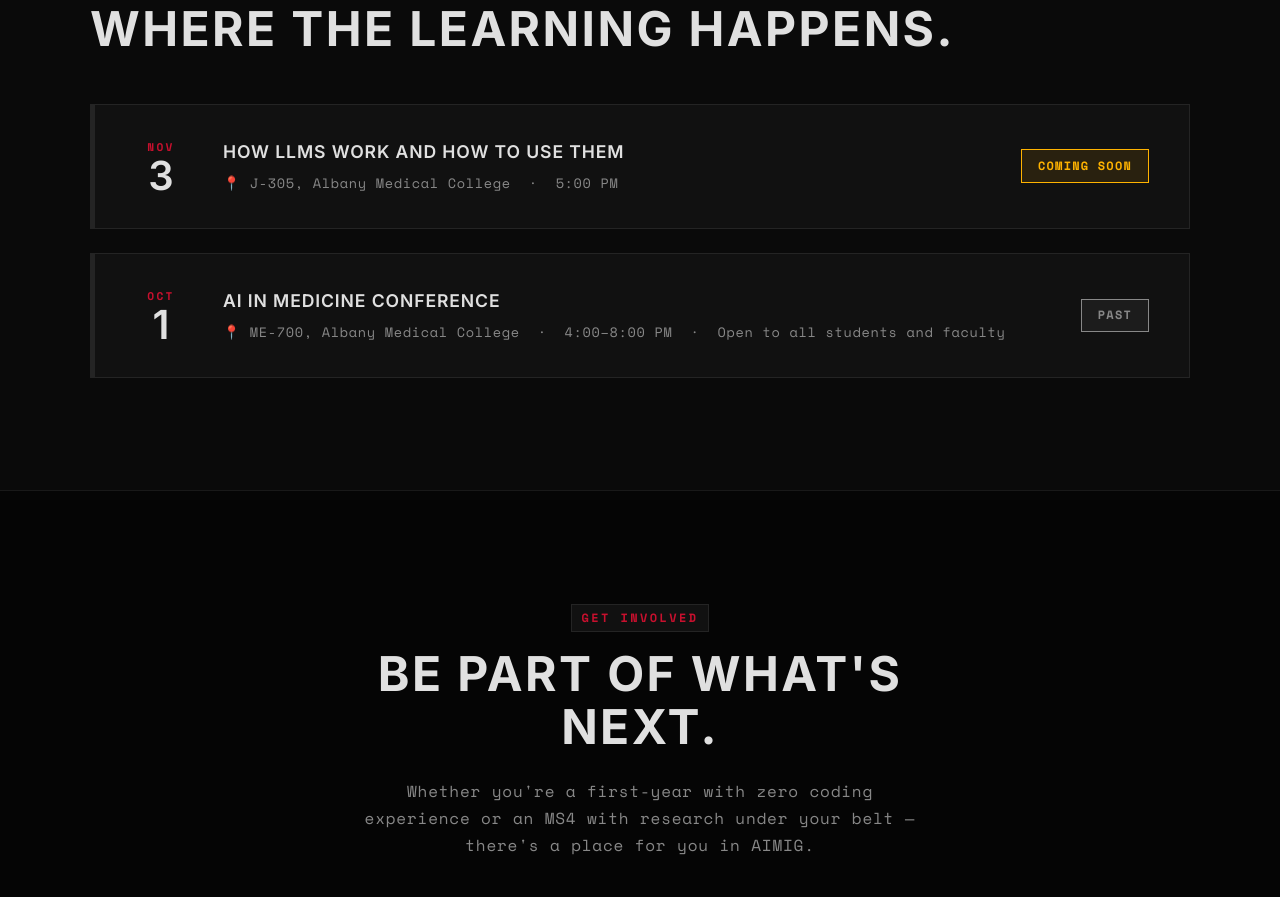
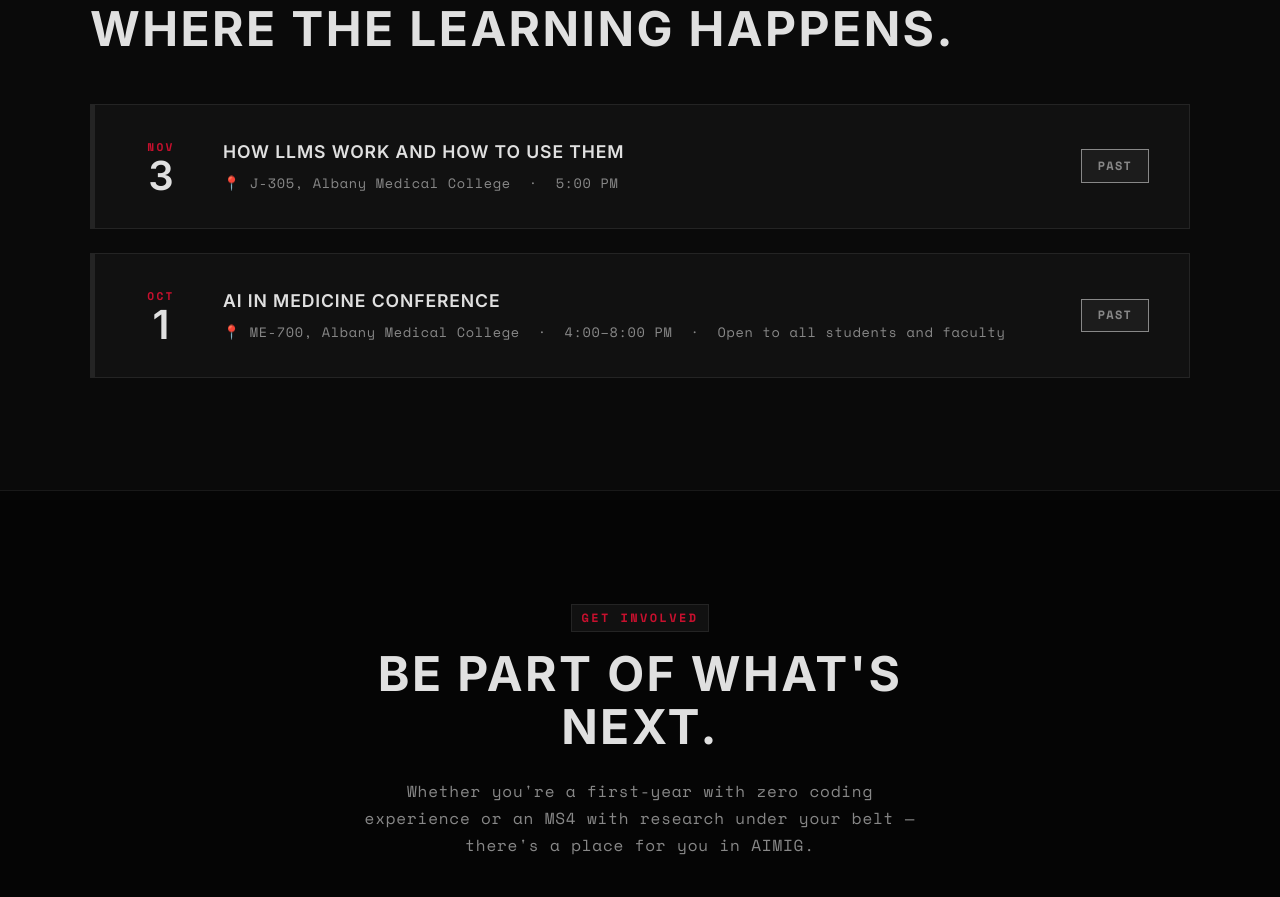
Before and after one commit to AI-in-Medicine-at-AMC/AIMIG-Website, a plain HTML site: page index.html in a window 1280 px wide. Shown: the part 2763-3660 px from the top of the page. Drawn offline with nearby package versions, Linux system fonts and the light colour scheme.

Commit message:
Mark November 3 LLM event as past

```diff
--- a/index.html
+++ b/index.html
@@ -1021,7 +1021,7 @@
             <div class="event-title">How LLMs Work and How to Use Them</div>
             <div class="event-meta">📍 J-305, Albany Medical College &nbsp;·&nbsp; 5:00 PM</div>
           </div>
-          <span class="event-badge badge-soon">Coming Soon</span>
+          <span class="event-badge badge-past">Past</span>
         </div>
 
         <div class="event-card">
```
